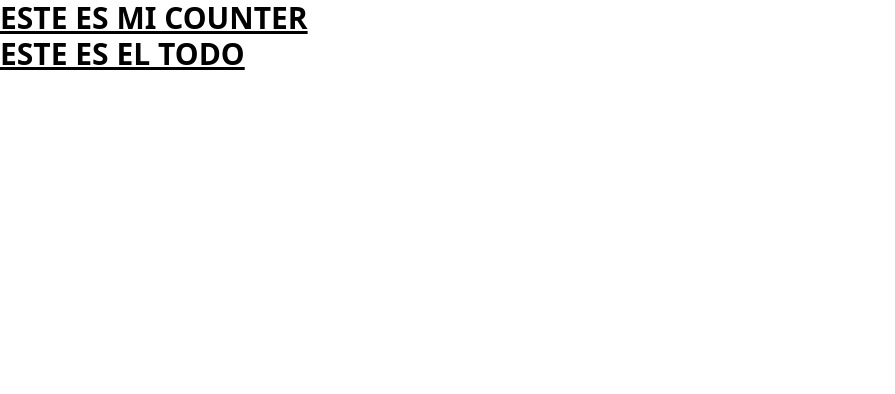
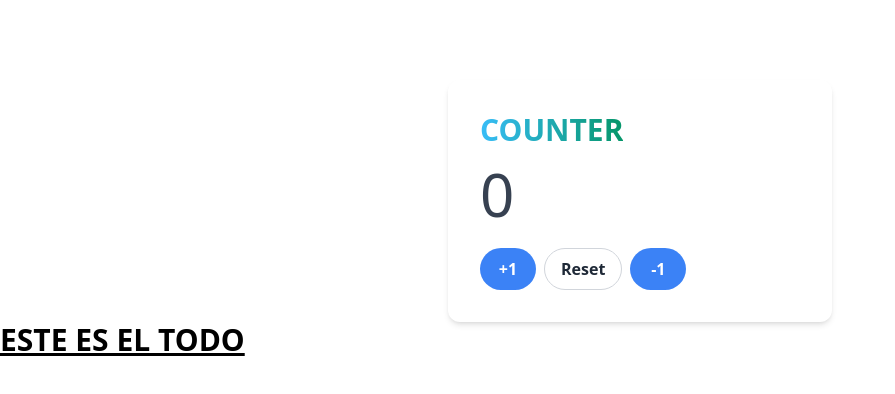
Before and after one commit to argierincon/react-2024, a React (Vite) app: page / in a window 1280 px wide. Shown: the top 394 px of the page, without its empty margins (0-895 px from the left). Built offline with nearby package versions, Linux system fonts and the light colour scheme.

Commit message:
feature: add elems

```diff
--- a/src/components/useState/Counter.jsx
+++ b/src/components/useState/Counter.jsx
@@ -1,3 +1,24 @@
+import { useState } from "react";
+import "../../assets/index.css";
+
 export const Counter = () => {
-  return <h1 className="text-3xl font-bold underline">ESTE ES MI COUNTER</h1>;
+  const [counter, setCounter] = useState(0);
+
+  return (
+    <section>
+      <div className="card-primary m-auto mt-20">
+        <h2 className="heading-primary">
+          <span className="heading-gradient">COUNTER</span>
+        </h2>
+
+        <p className="text-6xl text-gray-700">{counter}</p>
+
+        <section className="mt-6 flex gap-2">
+          <button className="btn-primary btn-blue"> +1 </button>
+          <button className="btn-default btn-white"> Reset </button>
+          <button className="btn-primary btn-blue"> -1 </button>
+        </section>
+      </div>
+    </section>
+  );
 };
```
